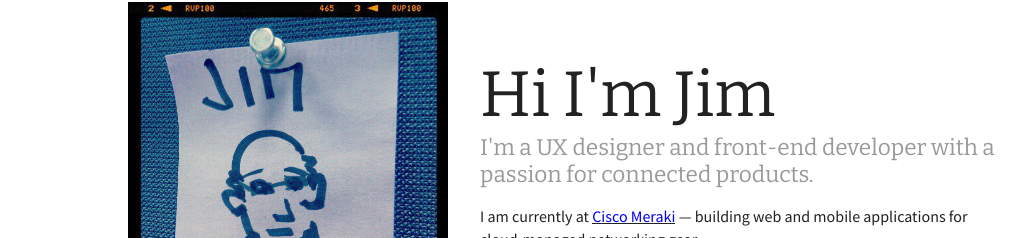
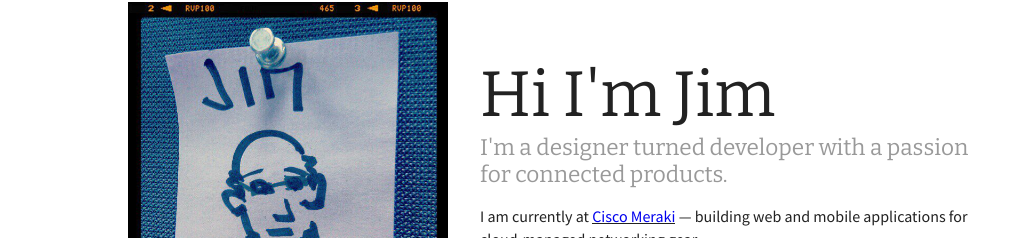
Before and after one commit to yis4yimmy/schusie-net-landing, a plain HTML site: page index.html in a window 1280 px wide. Shown: the part 238-476 px from the top of the page, without its empty margins (0-1024 px from the left). Drawn offline with nearby package versions, Linux system fonts and the light colour scheme.

Commit message:
Update tagline

```diff
--- a/index.html
+++ b/index.html
@@ -11,7 +11,7 @@
     <img src="img/itme.png" title="A post it note sketch of me done by a Karen Williams, a former co-worker and kick ass lady" />
     <aside>
       <h1>Hi I'm Jim</h1>
-      <h4>I'm a UX designer and front-end developer with a passion for connected products.</h4>
+      <h4>I'm a designer turned developer with a passion for connected products.</h4>
       <p>I am currently at <a target="_blank" rel="noopener noreferrer" href="https://meraki.cisco.com/">Cisco Meraki</a> &mdash; building web and mobile applications for cloud-managed networking gear.</p>
     </aside>
   </section>
```
